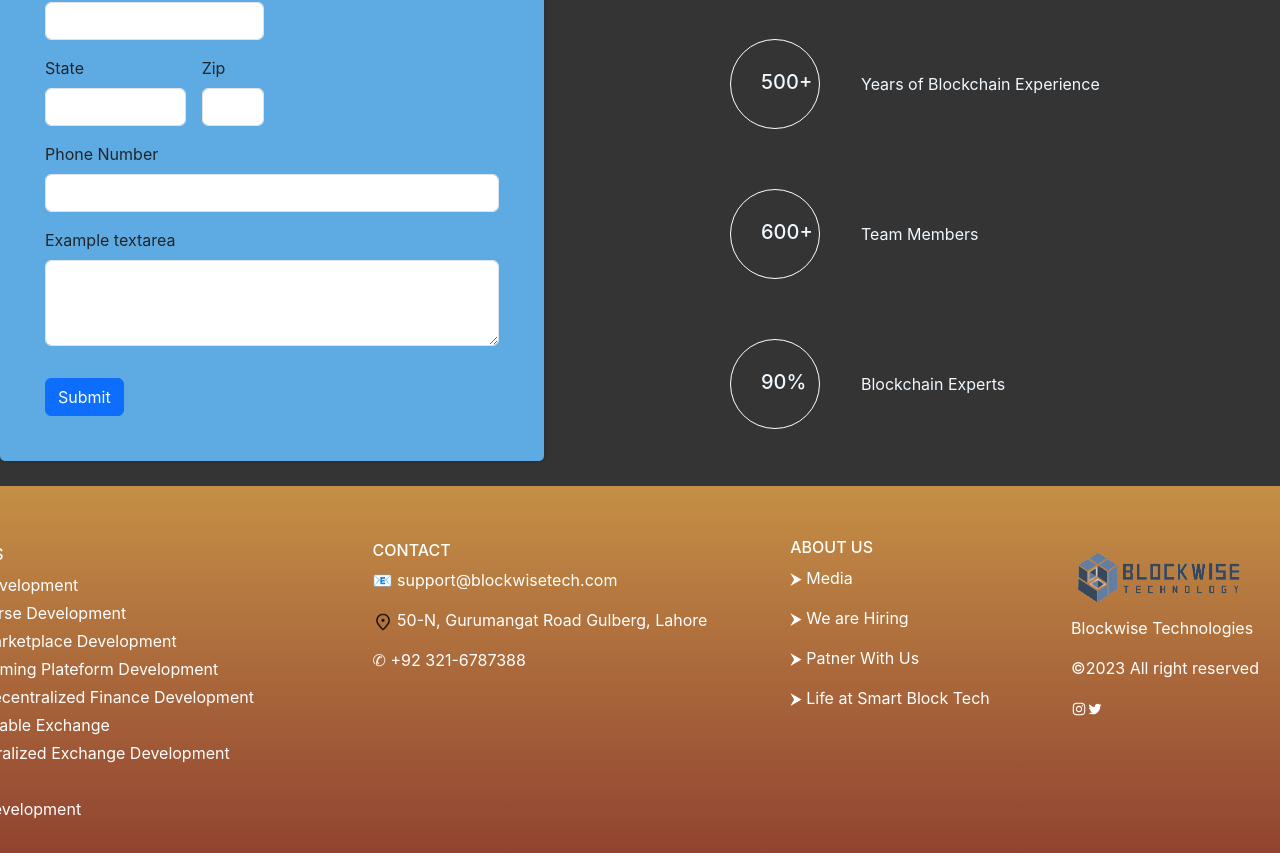
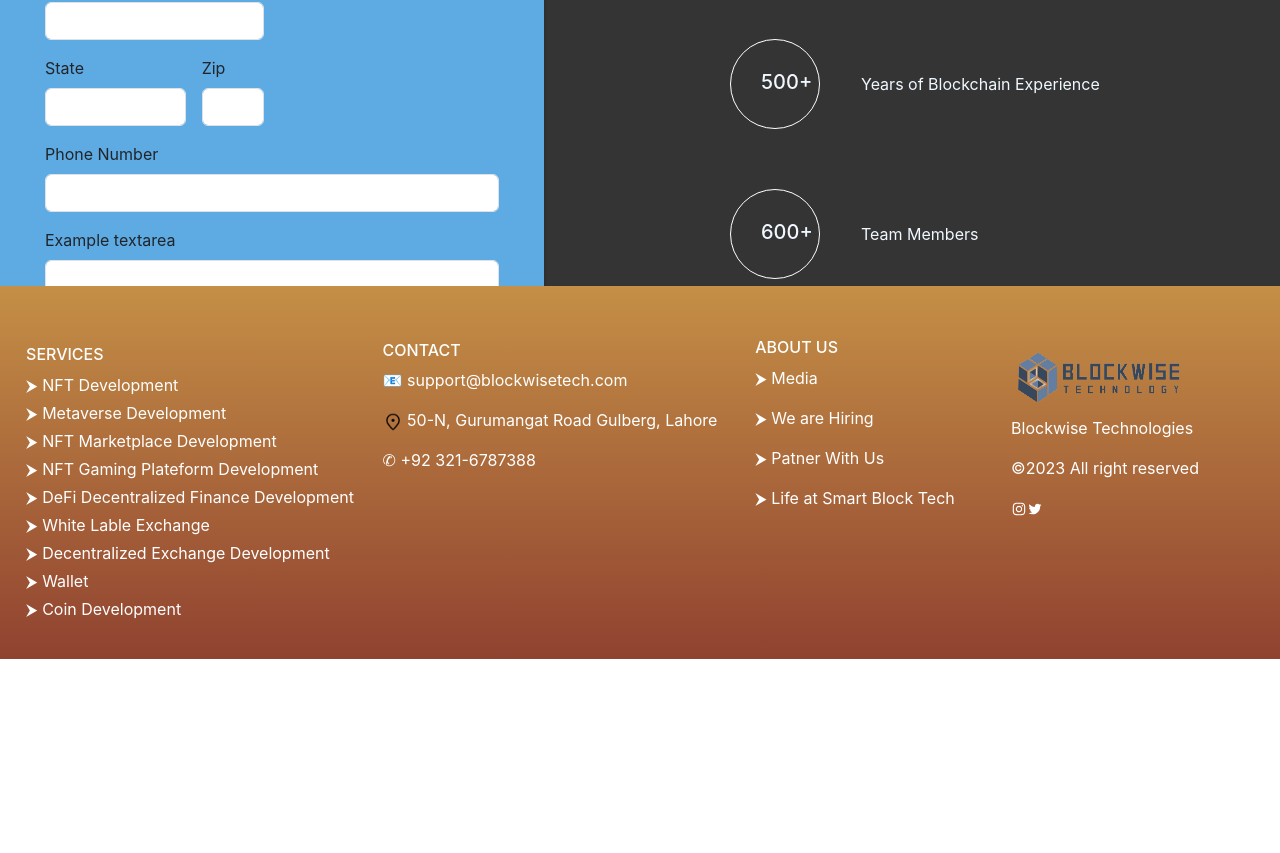
Before and after one commit to placeparks/Blockwise-tech, a React (Create React App) app: page / in a window 1280 px wide. Shown: the part 6661-7514 px from the top of the page. After the commit the page ends 7320 px from the top, so only its background shows below. Built offline with nearby package versions, Linux system fonts and the light colour scheme.

Commit message:
Update Footer.module.css

```diff
--- a/src/components/Home/Footer.module.css
+++ b/src/components/Home/Footer.module.css
@@ -6,14 +6,14 @@ align-items: center;
 position: absolute;
 width: 100%;
 height: 373px;
-margin-top: 7060px;
+margin-top: 6860px;
 background: linear-gradient(360deg, #904230 0%, #FFE45E 210.55%);
 border-radius: 0px;
 }
 .servicesSec{
     color: white;
     line-height: 12px;
-    margin-left: -1100px;
+    margin-left: -900px;
     display: inline-block;
     margin-top: -80px;
 }
@@ -24,19 +24,19 @@ border-radius: 0px;
 display: inline-block;
 margin-top: -290px;
 color: white;
-margin-left: -200px;
+margin-left: -180px;
 }
 .contactSec img{
     height: 20px;
 }
 .aboutUs{
     color: white;
-    margin-left: 500px;
+    margin-left: 430px;
     margin-top: -150px;
 }
 .socialSec{
     color: white;
-    margin-left: 1050px;
+    margin-left: 930px;
     margin-top: -190px;
 }
 .socialSec img{
```
